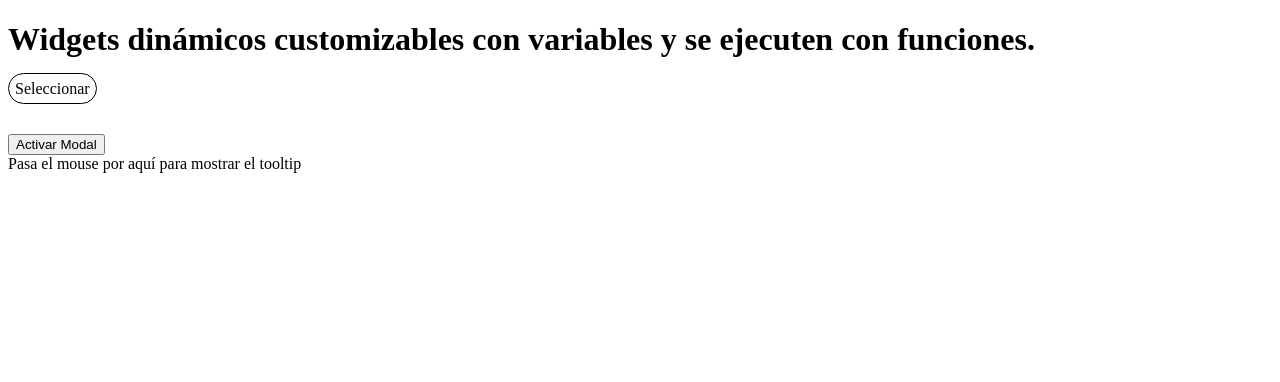
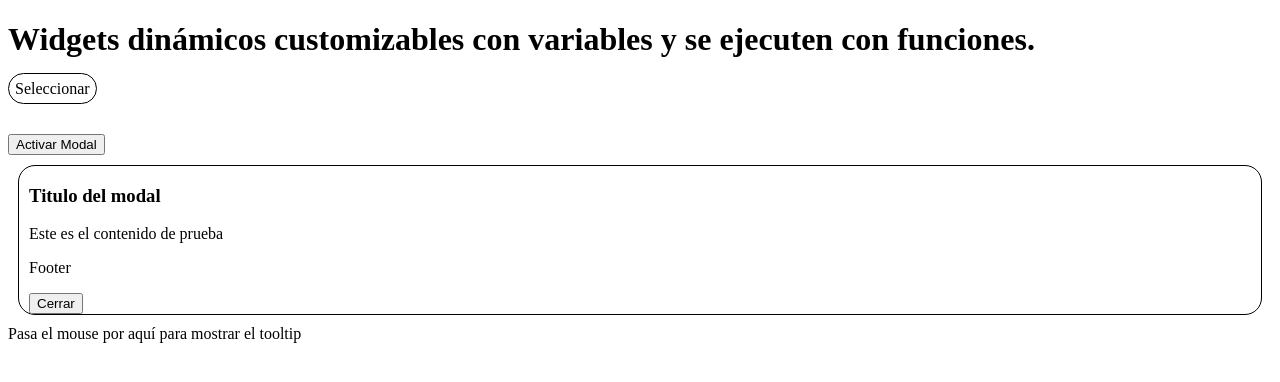
Before and after one commit to velazquezsys/course-batch-3, a plain HTML site: page chrigarc/practica1/index.html in a window 1280 px wide. Both pictures are taken after a click on the button "Activar Modal". Drawn offline with Linux system fonts and the light colour scheme.

Commit message:
Ejercicios finalizados

```diff
--- a/chrigarc/practica1/app.js
+++ b/chrigarc/practica1/app.js
@@ -1,7 +1,7 @@
 'use strict';
 
 /* DropDown */
-const dropdown = (elementDiv, mapElementos) => {
+const dropdown = (elementDiv, arrayElementos) => {
     const widget = elementDiv;
 
     const eventElementDropdown = (evento) => {
@@ -9,7 +9,7 @@ const dropdown = (elementDiv, mapElementos) => {
         eventDropdown();
     };
     const eventDropdown = () =>{
-        console.log('evento');
+
         if(widget.classList.contains('dropdown')){
             widget.classList.remove('dropdown');
             widget.classList.add('dropdown-active');
@@ -19,10 +19,10 @@ const dropdown = (elementDiv, mapElementos) => {
         }
     };
     widget.innerHTML = '';
-    const label = document.createElement("span");
+    const label = document.createElement('span');
     label.innerText = 'Seleccionar';
-    const areaElementos = document.createElement("ul");
-    for(const elem of mapElementos){
+    const areaElementos = document.createElement('ul');
+    for(const elem of arrayElementos){
         const elemento = document.createElement('li');
         elemento.innerText = elem.name;
         elemento.addEventListener('click', eventElementDropdown);
@@ -37,7 +37,7 @@ const dropdown = (elementDiv, mapElementos) => {
 /* Tooltip */
 const tooltip = (elementDiv) => {
     const widget = elementDiv;
-    const label = document.createElement("span");
+    const label = document.createElement('span');
     label.innerText = widget.getAttribute('data-help');
     widget.addEventListener('mouseover', () => {
         widget.classList.add('tooltip');
@@ -55,11 +55,19 @@ const tooltip = (elementDiv) => {
 const modal = (elementDiv, opcionesModal) => {
 
     const widget = elementDiv;
+    let dentroModal = false;
 
     const modalHeader = document.createElement('div');
     const modalBody = document.createElement('div');
     const modalFooter = document.createElement('div');
+    const btnCerrar = document.createElement('button');
+    btnCerrar.innerText = 'Cerrar';
 
+    const eventModalCerrar = () =>{
+        widget.classList.add('modal');
+        widget.classList.remove('modal-active');
+    };
+    btnCerrar.addEventListener('click', eventModalCerrar);
     const estructuraModal = {
         modalHeader:modalHeader, modalBody:modalBody,
         modalFooter:modalFooter
@@ -72,10 +80,22 @@ const modal = (elementDiv, opcionesModal) => {
     widget.appendChild(modalHeader);
     widget.appendChild(modalBody);
     widget.appendChild(modalFooter);
+    widget.appendChild(btnCerrar);
 
     widget.classList.add('modal');
+    widget.addEventListener('pointerover', () => {
+        dentroModal = true;
+    });
+    widget.addEventListener('pointerleave', () => {
+        dentroModal = false;
+    });
+    document.addEventListener('click', (event) => {
+        if(!dentroModal && event.target.id !== 'btnActivaModal'){
+            eventModalCerrar();
+        }
+    });
+};
 
-};
 
 /* prueba dropdown */
 const itemDropdown = document.getElementById('dropdown');
@@ -91,3 +111,18 @@ dropdown(itemDropdown, elementosDropdown);
 /* prueba tooltip */
 const itemTooltip = document.getElementById('tooltip');
 tooltip(itemTooltip);
+
+
+/* prueba Modal */
+const btnActivaModal = document.getElementById('btnActivaModal');
+const itemModal = document.getElementById('modal');
+const opcionesModal = [
+    {llave: 'modalHeader', valor:'<h3>Titulo del modal</h3>'},
+    {llave: 'modalBody', valor:'<p>Este es el contenido de prueba</p>'},
+    {llave: 'modalFooter', valor:'<p>Footer</p>'}
+];
+modal(itemModal, opcionesModal);
+btnActivaModal.addEventListener('click', () => {
+    itemModal.classList.remove('modal');
+    itemModal.classList.add('modal-active');
+});
--- a/chrigarc/practica1/style.css
+++ b/chrigarc/practica1/style.css
@@ -31,3 +31,18 @@
     padding-left: 10px;
     padding-right: 10px;
 }
+
+.modal{
+    display: none;
+}
+
+.modal-active{
+    border-radius: 17px 17px 17px 17px;
+    -moz-border-radius: 17px 17px 17px 17px;
+    -webkit-border-radius: 17px 17px 17px 17px;
+    border: 1px solid #000000;
+    margin: 10px;
+    padding-left: 10px;
+    padding-right: 10px;
+    display: block;
+}
```
